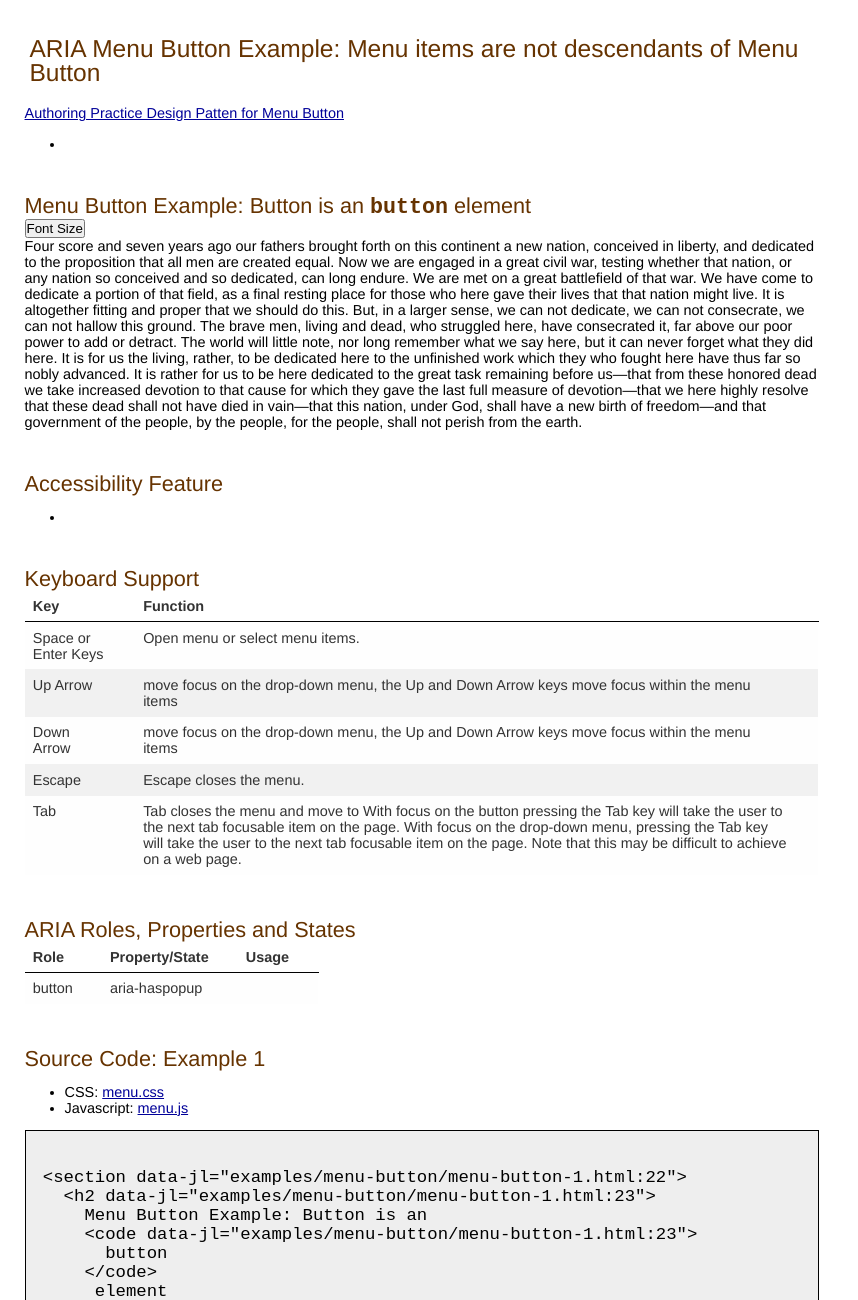
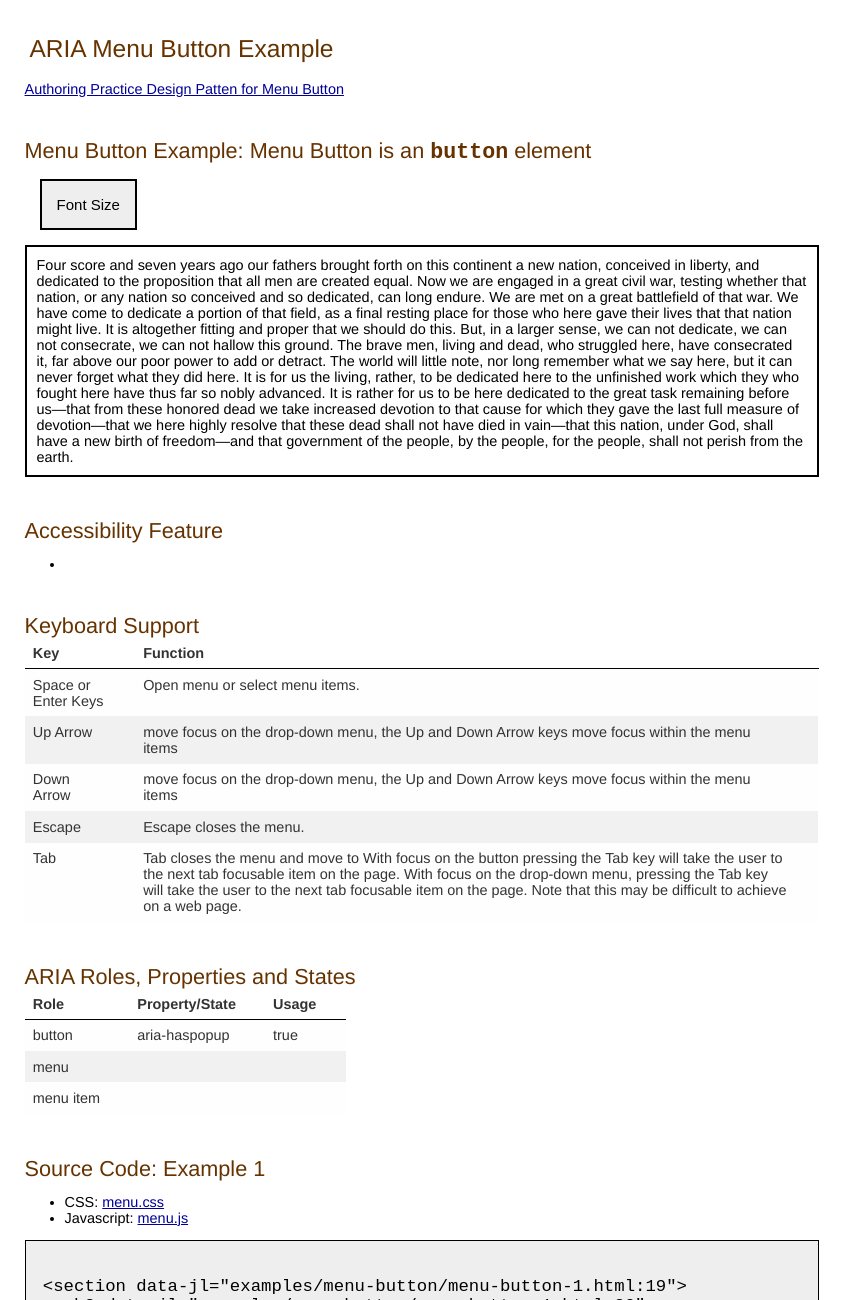
Before and after one commit to jongund/oaa-examples, a plain HTML site: page examples/menu-button/menu-button-1.html in a window 1280 px wide. Shown: the top 1300 px of the page, without its empty margins (0-858 px from the left). Drawn offline with Linux system fonts and the light colour scheme.

Commit message:
commit for menu button example
accessible menu button

```diff
--- a/examples/menu-button/css/menu-button.css
+++ b/examples/menu-button/css/menu-button.css
@@ -1,9 +1,18 @@
 button,
 a[role=button] {
-	margin: 0;
-	padding: 0;
+	margin: 15px;
+	padding: 15px;
 	text-decoration: none;
 	display: block;
+	background-color: #eeeeee;
+	font-size: 15px;
+	border-style: solid;
+	min-width: 20px;
+}
+#text-sample-1{
+	border-style: solid;
+	border-width: 2px;
+	padding:10px;
 }
 
 div[role="menu"] a {
--- a/examples/menu-button/js/menu-button.js
+++ b/examples/menu-button/js/menu-button.js
@@ -255,6 +255,13 @@ aria.widget.Menu.prototype.eventKeyDown = function(event, menu) {
 
 	case menu.keyCode.SPACE:
 	case menu.keyCode.RETURN:
+	  	var click_event = new MouseEvent('click', {
+		    'view': window,
+		    'bubbles': true,
+		    'cancelable': true
+		  });
+  		ct.dispatchEvent(click_event);
+		menu.menuButton.closeMenu();
 		flag = true;
 		break;
 
@@ -353,7 +360,6 @@ aria.widget.MenuButton = function(node) {
 		 "RETURN" : 13,
 		 "ESC"    : 27,
 		 "SPACE"  : 32,
-
 		 "UP"    : 38,
 		 "DOWN"  : 40
 	});
@@ -526,18 +532,17 @@ aria.widget.MenuButton.prototype.eventKeyDown = function(event, menuButton) {
 	case menuButton.keyCode.SPACE:
 		menuButton.toggleMenu();
 		flag = true;
-    	break;
+		break;
 
 	case menuButton.keyCode.RETURN:
-		if (!menuButton.isLink) {
-			menuButton.toggleMenu();
+		menuButton.toggleMenu();
 			flag = true;
-		}
 		break;
 
 	case menuButton.keyCode.UP:
 		menuButton.moveFocusToLastMenuItem();
 		flag = true;
+
     	break;
 
 	case menuButton.keyCode.DOWN:
@@ -553,6 +558,7 @@ aria.widget.MenuButton.prototype.eventKeyDown = function(event, menuButton) {
 	case menuButton.keyCode.TAB:
 		menuButton.closeMenu();
 		break;
+
 
 	default:
     	break;
@@ -598,3 +604,8 @@ aria.widget.MenuButton.prototype.eventMouseOut = function(event, menuButton) {
 	setTimeout(function(){ menuButton.closeMenu() }, 500);
 
 };
+
+
+function changeFontSize(id, size) {
+  document.getElementById(id).style.fontSize = size;
+};
--- a/examples/menu-button/menu-button-1.html
+++ b/examples/menu-button/menu-button-1.html
@@ -12,15 +12,12 @@
   </head>
   <body>
     <main role="main">
-      <h1>ARIA Menu Button Example: Menu items are not descendants of Menu Button</h1>
+      <h1>ARIA Menu Button Example</h1>
 
-      <p> <p> <a href="../../aria-practices.html#menubutton">Authoring Practice Design Patten for Menu Button</a></p>
-      <ul>
-          <li></li>
-      </ul>
+      <p> <p> <a href="http://www.w3.org/TR/wai-aria-practices-1.1/#h-menubutton">Authoring Practice Design Patten for Menu Button</a></p>
 
       <section id="code-ex-1">
-        <h2>Menu Button Example: Button is an <code>button</code> element</h2>
+        <h2>Menu Button Example: Menu Button is an <code>button</code> element</h2>
 
         <button
             id="mb1"
@@ -29,10 +26,10 @@
           Font Size
          </button>
 
-          <ul id="menu1" role="menu" aria-labelledby="mb2">
-            <li role="menuitem">12pt</li>
-            <li role="menuitem">16pt</li>
-            <li role="menuitem">20pt</li>
+          <ul id="menu1" role="menu" aria-labelledby="mb1">
+            <li role="menuitem"  onclick="changeFontSize('text-sample-1', '12pt')">Small</li>
+            <li role="menuitem"  onclick="changeFontSize('text-sample-1', '18pt')">Medium</li>
+            <li role="menuitem"  onclick="changeFontSize('text-sample-1', '24pt')">Large</li>
           </ul>
 
           <div id="text-sample-1">
@@ -103,12 +100,27 @@ difficult to achieve on a web page.</td>
           <tr>
             <td>button</td>
             <td>aria-haspopup</td>
+            <td>true</td>
+          </tr>
+          <tr>
+            <td>menu</td>
+            <td></td>
             <td>
               <ul>
 
               </ul>
             </td>
           </tr>
+          <tr>
+            <td>menu item</td>
+            <td></td>
+            <td>
+              <ul>
+
+              </ul>
+            </td>
+          </tr>
+
         </tbody>
       </table>
 
```
